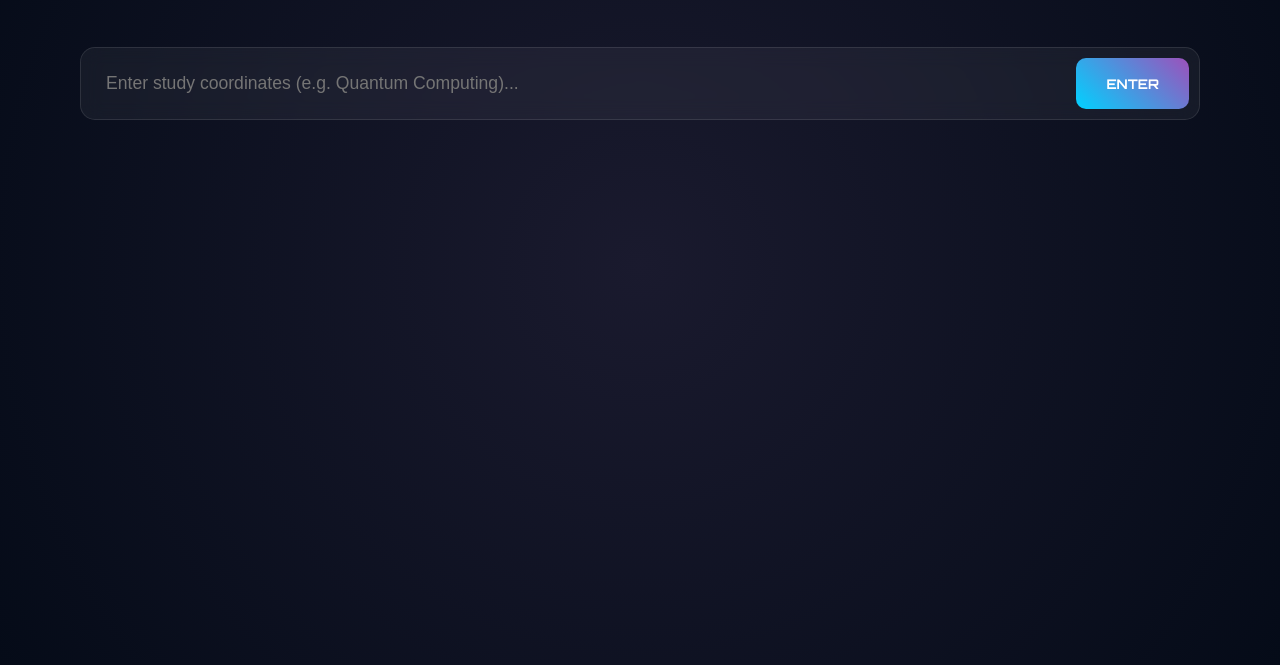
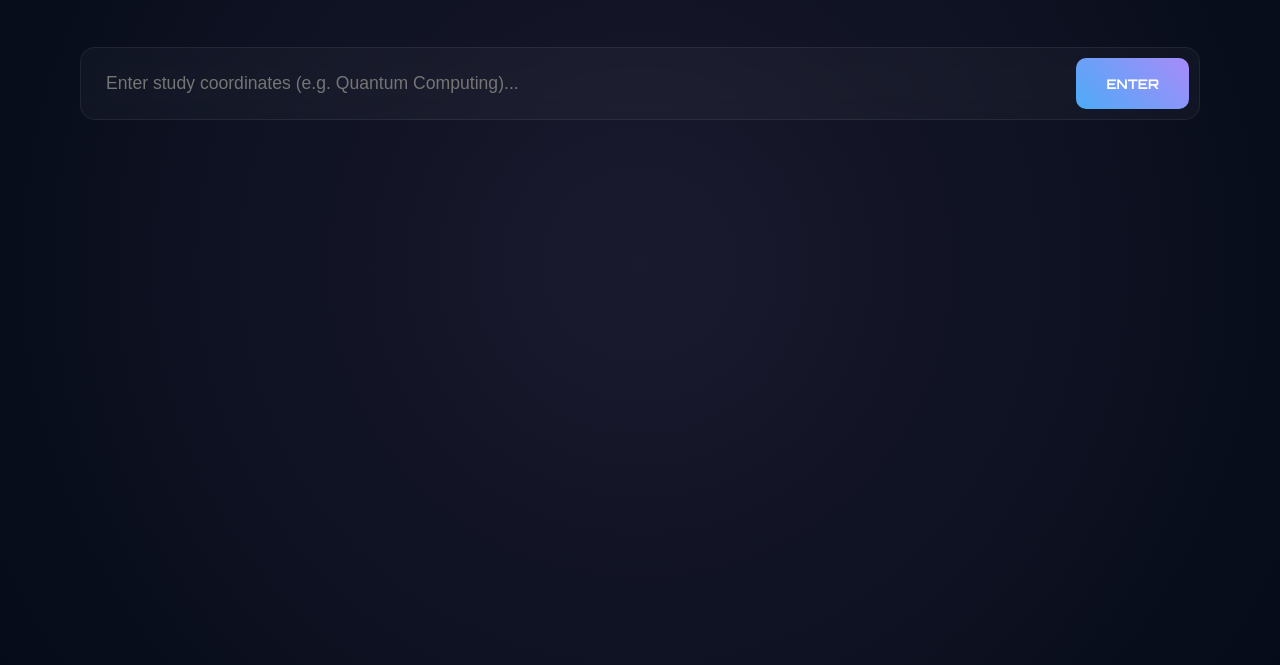
Before and after one commit to Trilok-Singh-Chouhan/Smart-study, a website: page index.html in a window 1280 px wide. Shown: the part 135-800 px from the top of the page. Drawn offline with Linux system fonts and the light colour scheme.

Commit message:
Update CSS variables for dark theme styling

```diff
--- a/style.css
+++ b/style.css
@@ -1,10 +1,17 @@
 :root {
-    --bg-dark: #050b18;
-    --neon-blue: #00d2ff;
-    --neon-purple: #9d50bb;
-    --glass: rgba(255, 255, 255, 0.05);
-    --glass-border: rgba(255, 255, 255, 0.1);
-    --text-main: #e0e6ed;
+    --bg-dark: #0a0a0a;              /* Italian black (rich, deep black) */
+    --bg-secondary: #121212;         /* Elegant layered surface */
+
+    --neon-blue: #4dabf7;            /* refined blue */
+    --neon-purple: #a78bfa;          /* smooth purple */
+
+    --glass: rgba(255, 255, 255, 0.03);
+    --glass-border: rgba(255, 255, 255, 0.07);
+
+    --text-main: #f5f5f5;            /* clean white */
+    --text-secondary: #a1a1aa;       /* soft grey */
+
+    --accent: #e11d48;               /* luxury red accent */
 }
 
 * {
```
